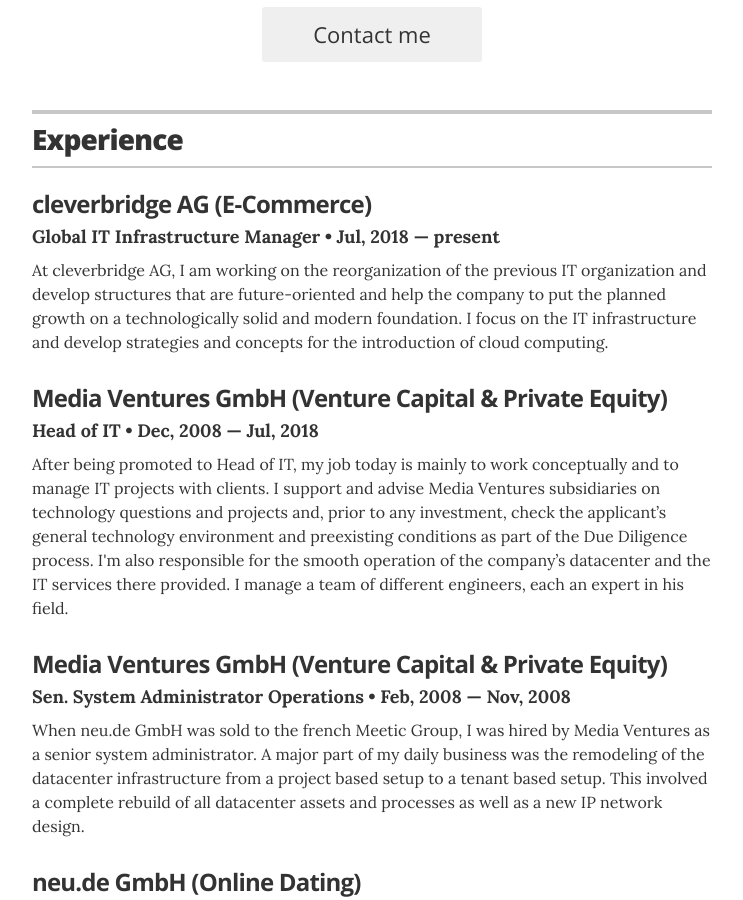
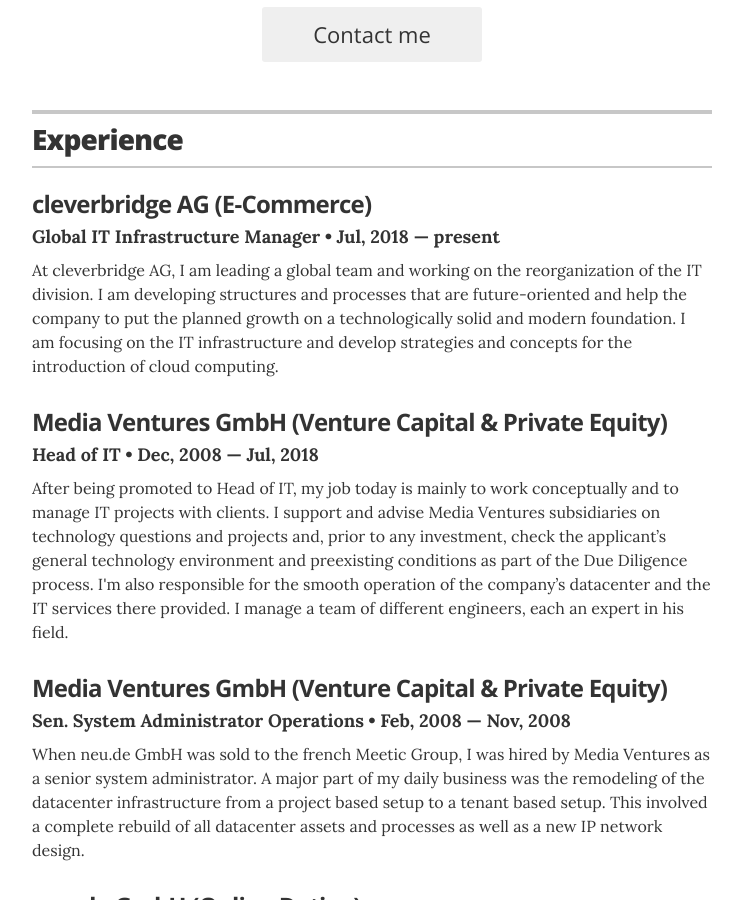
Before and after one commit to lostops/lostops.github.io, a Jekyll site: the page built from index.html, in a window 1280 px wide and 900 px high, scrolled down 514 px. Shown: the whole window, without its empty margins (268-1011 px from the left). Built offline with Jekyll 4.4.1, drawn with Linux system fonts in a browser that asks for light colours.

Commit message:
Update experience.yml

```diff
--- a/_data/experience.yml
+++ b/_data/experience.yml
@@ -3,7 +3,7 @@
 - company: cleverbridge AG (E-Commerce)
   position: Global IT Infrastructure Manager
   duration:  Jul, 2018 &mdash; present
-  summary: At cleverbridge AG, I am working on the reorganization of the previous IT organization and develop structures that are future-oriented and help the company to put the planned growth on a technologically solid and modern foundation. I focus on the IT infrastructure and develop strategies and concepts for the introduction of cloud computing.
+  summary: At cleverbridge AG, I am leading a global team and working on the reorganization of the IT division. I am developing structures and processes that are future-oriented and help the company to put the planned growth on a technologically solid and modern foundation. I am focusing on the IT infrastructure and develop strategies and concepts for the introduction of cloud computing.
 
 
 # Media Ventures GmbH, Head of IT
```
